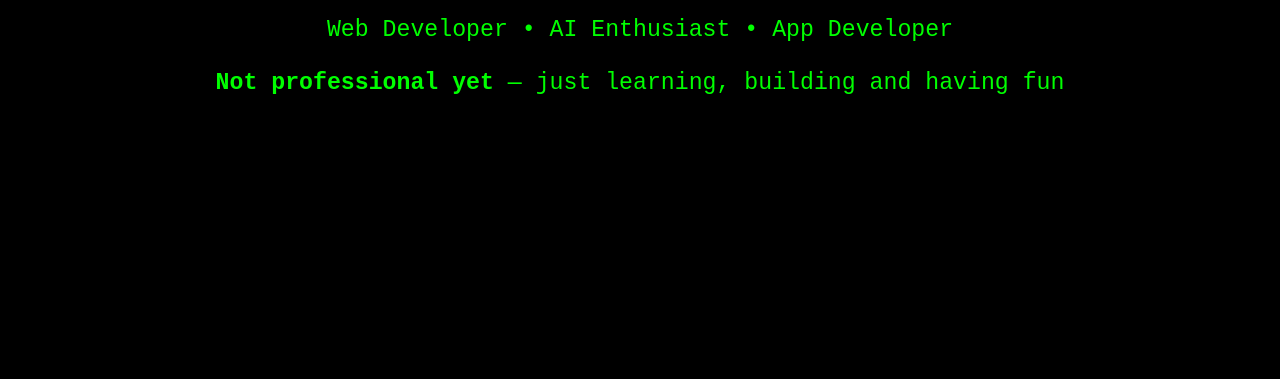
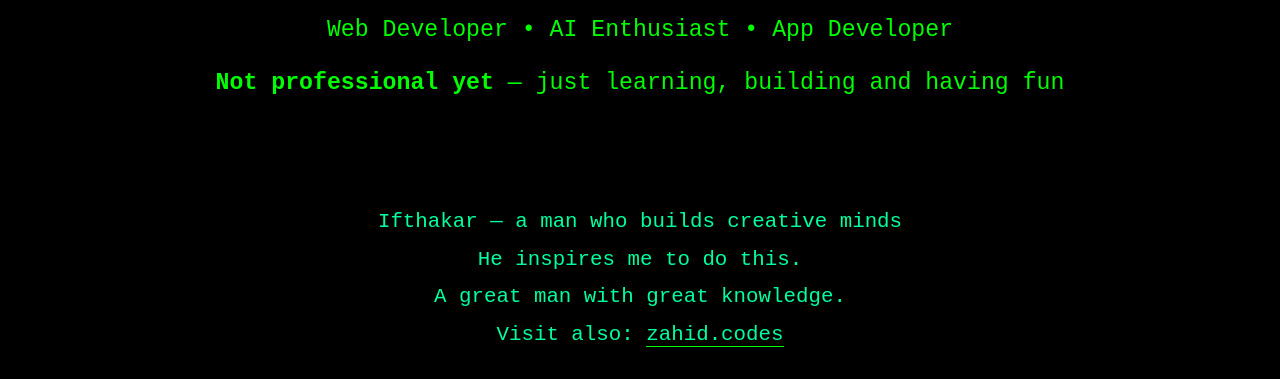
Before and after one commit to JONNY-AFFAN/JONNY-AFFAN.github.io, a plain HTML site: page index.html in a window 1280 px wide. Shown: the part 817-1196 px from the top of the page. Before the commit the page ends 1010 px from the top, so only its background shows below. Drawn offline with Linux system fonts and the light colour scheme.

Commit message:
Update index.html

```diff
--- a/index.html
+++ b/index.html
@@ -68,13 +68,28 @@
       margin-bottom: 60px;
     }
     .highlight {
-      color: #0f0;              /* changed from red to green */
+      color: #0f0;
       font-weight: bold;
     }
     .footer {
       margin-top: 80px;
       font-size: 1.2rem;
       color: #555;
+    }
+    .credit {
+      margin-top: 100px;
+      font-size: 1.3rem;
+      color: #00ff9d;
+      line-height: 1.8;
+    }
+    a {
+      color: #00ff9d;
+      text-decoration: none;
+      border-bottom: 1px solid #0f0;
+    }
+    a:hover {
+      color: #00ff9d;
+      text-decoration: underline;
     }
   </style>
 </head>
@@ -97,12 +112,20 @@
       </p>
     </div>
 
-    <!-- New details after -->
+    <!-- New details next -->
     <div class="section">
       <h2>About Me</h2>
       <p>A normal student</p>
       <p>Web Developer • AI Enthusiast • App Developer</p>
       <p><span class="highlight">Not professional yet</span> — just learning, building and having fun</p>
+    </div>
+
+    <!-- Final credit line -->
+    <div class="credit">
+      Ifthakar — a man who builds creative minds<br>
+      He inspires me to do this.<br>
+      A great man with great knowledge.<br>
+      Visit also: <a href="https://zahid.codes" target="_blank">zahid.codes</a>
     </div>
 
   </div>
```
